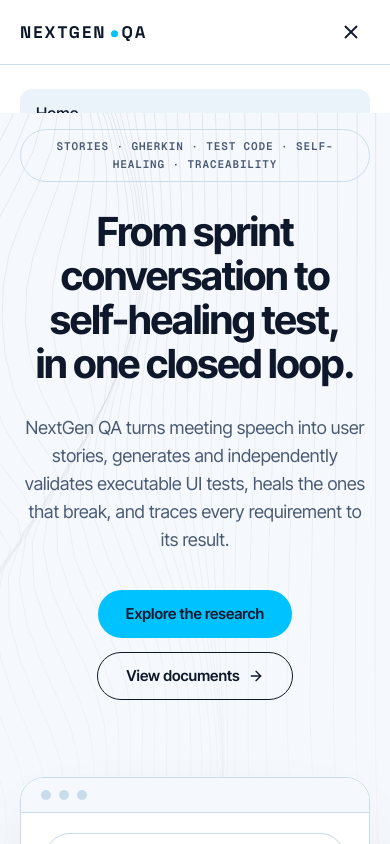
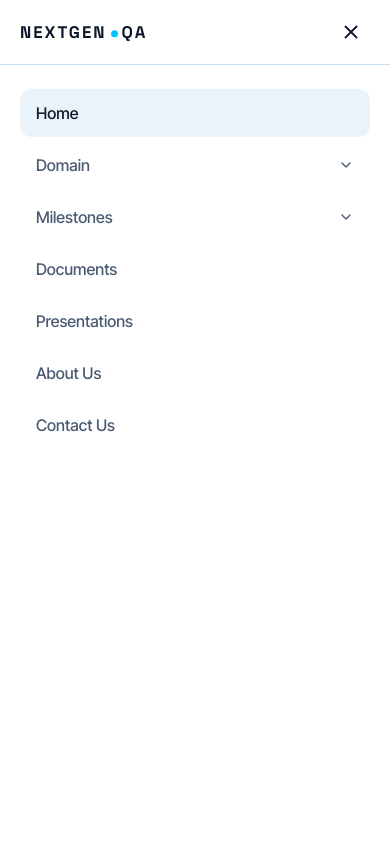
Before and after one commit to R26-SE-039/website, a Next.js app: page / in a window 390 px wide. Both pictures are taken after a click on the button "Open menu". Shown: the top 844 px of the page. Built offline with nearby package versions, Linux system fonts and the light colour scheme.

Commit message:
render the mobile menu panel through a portal so the header blur does not clip it

```diff
--- a/src/components/layout/MobileMenu.tsx
+++ b/src/components/layout/MobileMenu.tsx
@@ -2,15 +2,21 @@
 
 import { ChevronDown, Menu, X } from "lucide-react";
 import Link from "next/link";
-import { useEffect, useState } from "react";
+import { useEffect, useState, useSyncExternalStore } from "react";
+import { createPortal } from "react-dom";
 import type { NavItem } from "@/types/content";
 import { cn } from "@/lib/cn";
 
 type Props = { items: NavItem[]; pathname: string };
 
+// Hydration-safe "is the DOM available" flag for the portal (false on the server, true after mount).
+const noop = () => () => {};
+const useMounted = () => useSyncExternalStore(noop, () => true, () => false);
+
 export default function MobileMenu({ items, pathname }: Props) {
   const [open, setOpen] = useState(false);
   const close = () => setOpen(false);
+  const mounted = useMounted();
 
   useEffect(() => {
     if (!open) return;
@@ -37,11 +43,13 @@ export default function MobileMenu({ items, pathname }: Props) {
       >
         {open ? <X size={22} aria-hidden="true" /> : <Menu size={22} aria-hidden="true" />}
       </button>
-      <div
-        id="mobile-menu"
-        hidden={!open}
-        className="fixed inset-x-0 bottom-0 top-16 z-40 overflow-y-auto border-t border-line bg-white px-5 py-6"
-      >
+      {mounted &&
+        createPortal(
+          <div
+            id="mobile-menu"
+            hidden={!open}
+            className="fixed inset-x-0 bottom-0 top-16 z-[70] overflow-y-auto border-t border-line bg-white px-5 py-6 md:hidden"
+          >
         <ul className="space-y-1">
           {items.map((item) => {
             const href = item.href.replace(/\/+$/, "") || "/";
@@ -103,7 +111,9 @@ export default function MobileMenu({ items, pathname }: Props) {
             );
           })}
         </ul>
-      </div>
+          </div>,
+          document.body,
+        )}
     </div>
   );
 }
```
